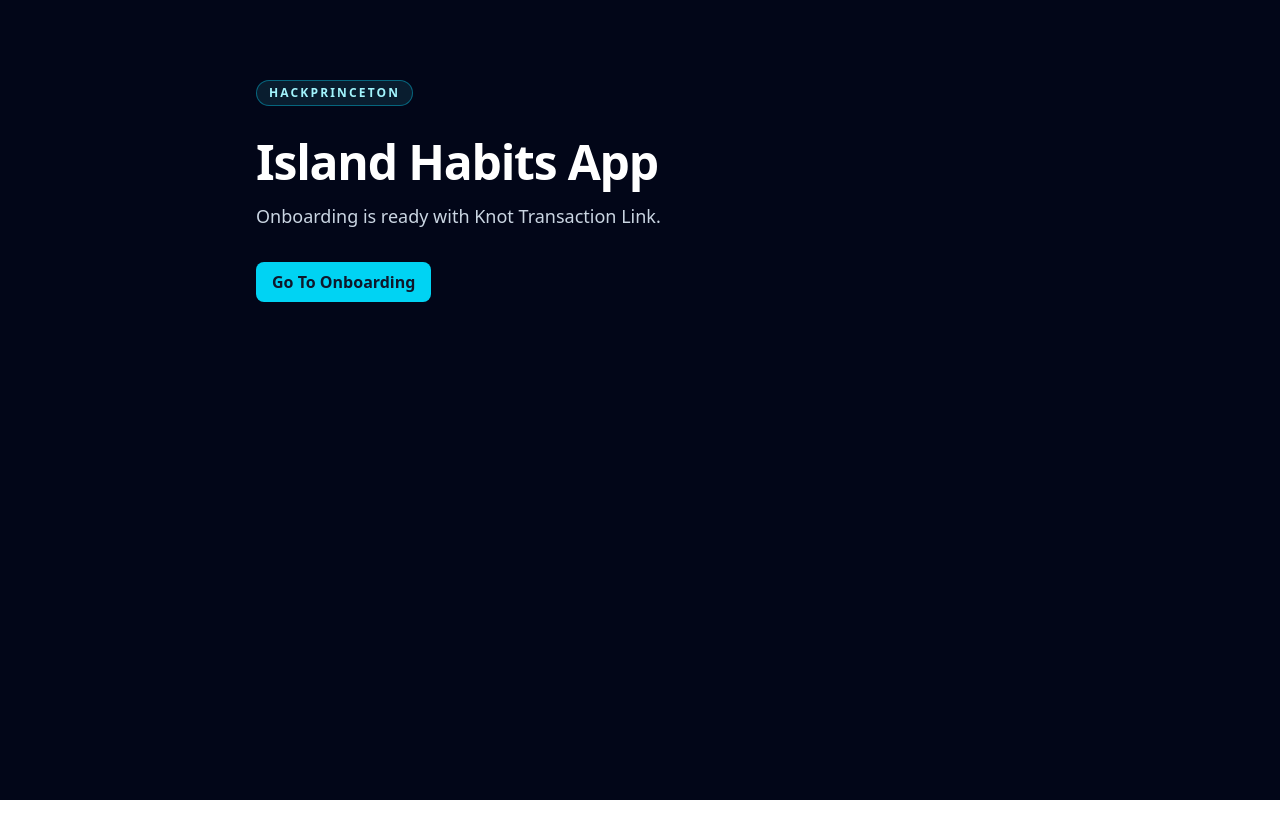
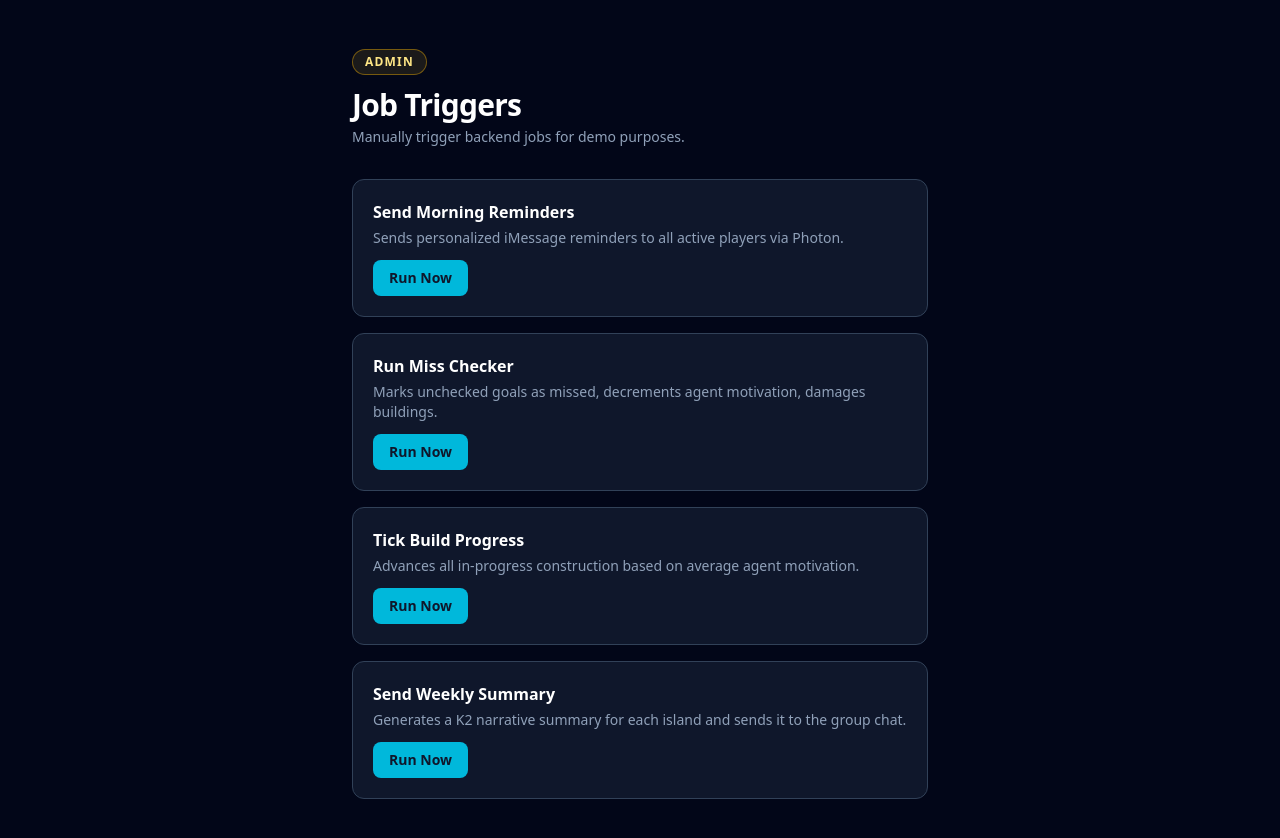
Before and after one commit to JzJoker/hackprinceton-island-habits, a React (Vite) app in the folder apps/app/: page /admin in a window 1280 px wide. Before the commit this address led to /. Shown: the top 838 px of the page. Before the commit the page ends 800 px from the top, so only its background shows below. Built offline with nearby package versions, Linux system fonts and the light colour scheme; what knotapi-js would draw is missing.

Commit message:
feat: add /admin panel to manually trigger backend jobs
Four buttons (morning reminders, miss checker, build progress, weekly
summary) each POST to the Dedalus backend with loading state and
result/error display.

```diff
--- a/apps/app/src/App.tsx
+++ b/apps/app/src/App.tsx
@@ -1,5 +1,6 @@
 import { Link, Navigate, Route, Routes } from 'react-router-dom'
 import { OnboardingPage } from './pages/OnboardingPage'
+import { AdminPage } from './pages/AdminPage'
 
 function HomePage() {
   return (
@@ -34,6 +35,7 @@ function App() {
     <Routes>
       <Route path="/" element={<HomePage />} />
       <Route path="/onboarding" element={<OnboardingPage />} />
+      <Route path="/admin" element={<AdminPage />} />
       <Route path="*" element={<Navigate to="/" replace />} />
     </Routes>
   )
--- /dev/null
+++ b/apps/app/src/pages/AdminPage.tsx
@@ -0,0 +1,114 @@
+import { useState } from 'react'
+
+const BACKEND_URL = import.meta.env.VITE_BACKEND_URL ?? 'http://localhost:5001'
+
+interface JobResult {
+  ok: boolean
+  [key: string]: unknown
+}
+
+interface Job {
+  label: string
+  endpoint: string
+  description: string
+}
+
+const JOBS: Job[] = [
+  {
+    label: 'Send Morning Reminders',
+    endpoint: '/jobs/morning-reminder',
+    description: 'Sends personalized iMessage reminders to all active players via Photon.',
+  },
+  {
+    label: 'Run Miss Checker',
+    endpoint: '/jobs/end-of-day-miss',
+    description: 'Marks unchecked goals as missed, decrements agent motivation, damages buildings.',
+  },
+  {
+    label: 'Tick Build Progress',
+    endpoint: '/jobs/build-progress-tick',
+    description: 'Advances all in-progress construction based on average agent motivation.',
+  },
+  {
+    label: 'Send Weekly Summary',
+    endpoint: '/jobs/weekly-summary',
+    description: 'Generates a K2 narrative summary for each island and sends it to the group chat.',
+  },
+]
+
+function JobButton({ job }: { job: Job }) {
+  const [loading, setLoading] = useState(false)
+  const [result, setResult] = useState<JobResult | null>(null)
+  const [error, setError] = useState<string | null>(null)
+
+  async function trigger() {
+    setLoading(true)
+    setResult(null)
+    setError(null)
+    try {
+      const res = await fetch(`${BACKEND_URL}${job.endpoint}`, { method: 'POST' })
+      const data = await res.json()
+      if (!res.ok) throw new Error(data.error ?? `HTTP ${res.status}`)
+      setResult(data)
+    } catch (e) {
+      setError(e instanceof Error ? e.message : 'Unknown error')
+    } finally {
+      setLoading(false)
+    }
+  }
+
+  return (
+    <div className="rounded-xl border border-slate-700 bg-slate-900 p-5 flex flex-col gap-3">
+      <div>
+        <p className="font-semibold text-white">{job.label}</p>
+        <p className="text-sm text-slate-400 mt-1">{job.description}</p>
+      </div>
+
+      <button
+        onClick={trigger}
+        disabled={loading}
+        className="self-start rounded-lg bg-cyan-500 px-4 py-2 text-sm font-semibold text-slate-900 transition hover:bg-cyan-400 disabled:opacity-50 disabled:cursor-not-allowed flex items-center gap-2"
+      >
+        {loading && (
+          <span className="inline-block h-3.5 w-3.5 animate-spin rounded-full border-2 border-slate-900 border-t-transparent" />
+        )}
+        {loading ? 'Running…' : 'Run Now'}
+      </button>
+
+      {result && (
+        <div className="rounded-lg bg-green-950 border border-green-700 px-4 py-2 text-sm text-green-300 font-mono">
+          {JSON.stringify(result)}
+        </div>
+      )}
+      {error && (
+        <div className="rounded-lg bg-red-950 border border-red-700 px-4 py-2 text-sm text-red-300">
+          {error}
+        </div>
+      )}
+    </div>
+  )
+}
+
+export function AdminPage() {
+  return (
+    <main className="min-h-screen bg-slate-950 px-6 py-12 text-slate-100">
+      <div className="mx-auto flex max-w-xl flex-col gap-8">
+        <div>
+          <span className="inline-flex rounded-full border border-amber-400/40 bg-amber-300/10 px-3 py-1 text-xs font-semibold uppercase tracking-widest text-amber-200">
+            Admin
+          </span>
+          <h1 className="mt-3 text-3xl font-bold tracking-tight text-white">Job Triggers</h1>
+          <p className="mt-1 text-slate-400 text-sm">
+            Manually trigger backend jobs for demo purposes.
+          </p>
+        </div>
+
+        <div className="flex flex-col gap-4">
+          {JOBS.map((job) => (
+            <JobButton key={job.endpoint} job={job} />
+          ))}
+        </div>
+      </div>
+    </main>
+  )
+}
```
